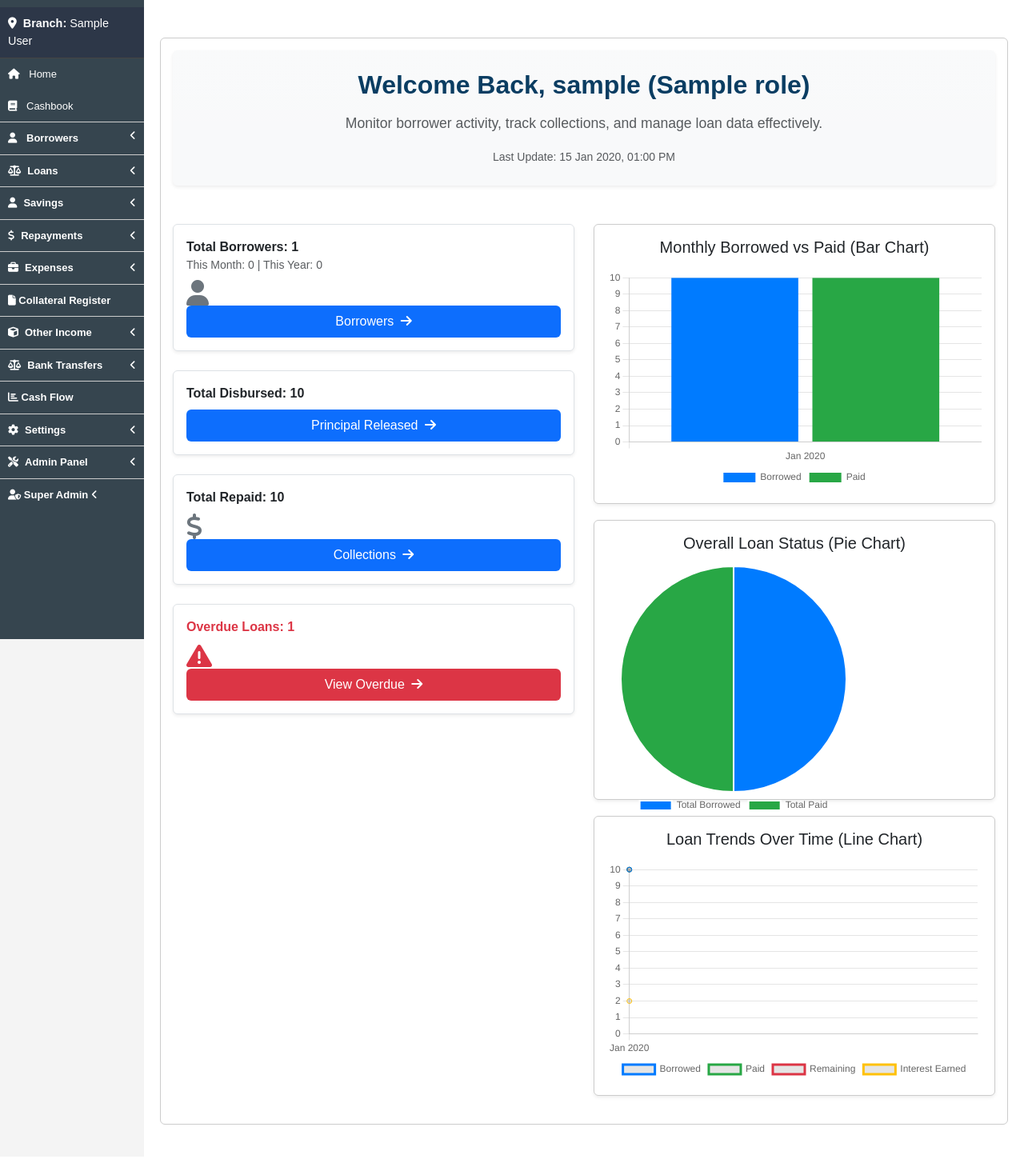
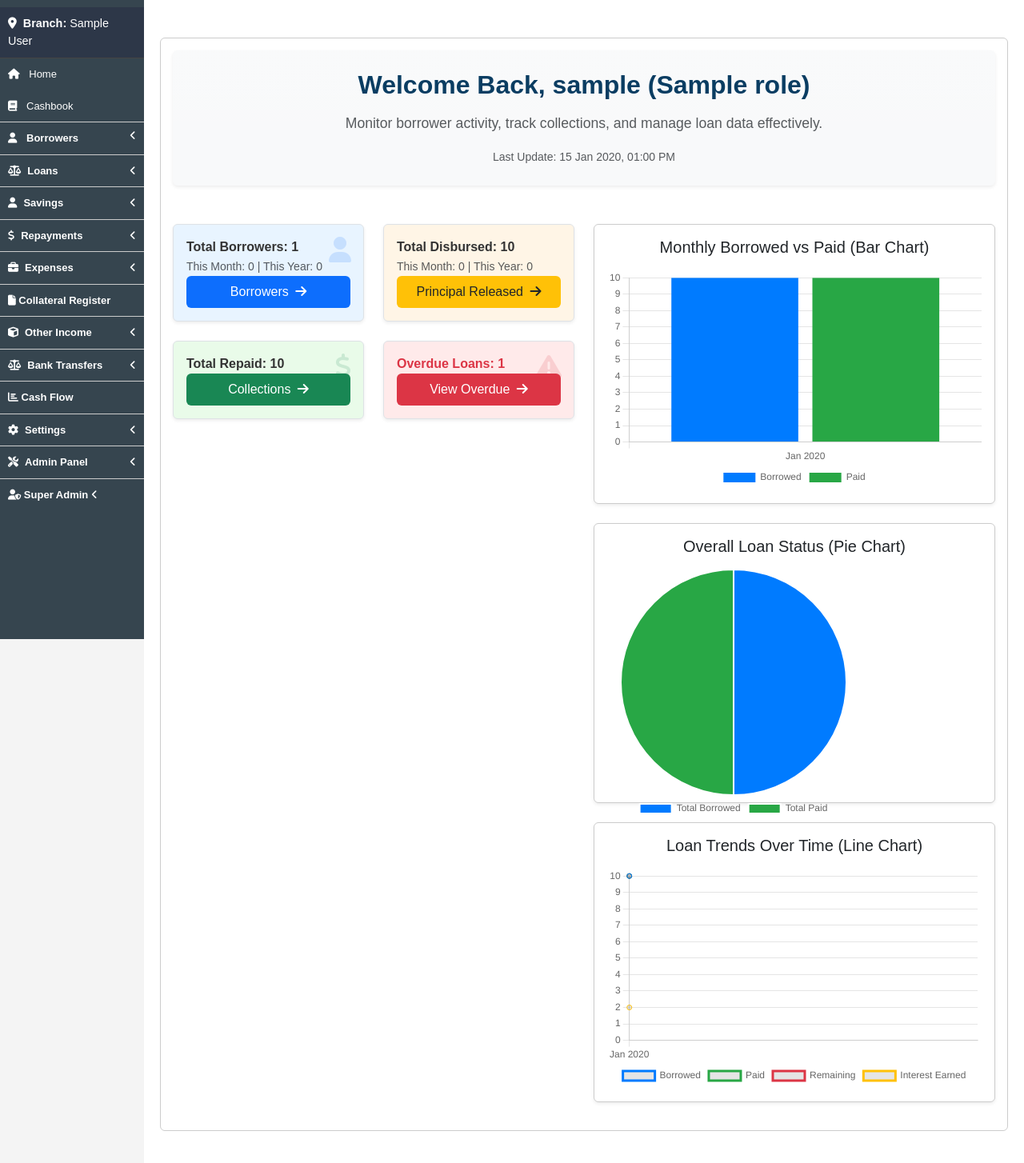
Before and after one commit to elly-techlend/techlend, a Flask app: page / in a window 1280 px wide. Shown: the part 51-1505 px from the top of the page at 80% size. Before the commit the page ends 1457 px from the top, so only its background shows below. Run offline with Flask 3, Linux system fonts and the light colour scheme; a user stored in the database is signed in; tables that the repository leaves empty hold one stand-in row (values such as "Sample post"); grey boxes marked "Sample" are stand-in pictures.

Commit message:
Update cash book entries and homepage display

```diff
--- a/templates/home.html
+++ b/templates/home.html
@@ -13,6 +13,25 @@
             opacity: 1;
             transform: translateY(0);
         }
+    }
+</style>
+<style>
+    /* Dashboard card hover effect */
+    .dashboard-card {
+        transition: transform 0.2s ease, box-shadow 0.2s ease;
+        position: relative;
+    }
+    .dashboard-card:hover {
+        transform: translateY(-3px);
+        box-shadow: 0 8px 20px rgba(0,0,0,0.1);
+    }
+    /* Top-right icon */
+    .dashboard-icon {
+        position: absolute;
+        top: 15px;
+        right: 15px;
+        font-size: 2rem;
+        opacity: 0.15;
     }
 </style>
 
@@ -33,62 +52,76 @@
 
     <!-- Dashboard Boxes -->
 <div class="row">
-    <!-- Left Column: Summary Cards -->
+    <!-- Left Column: Summary Cards (2x2 Grid) -->
     <div class="col-lg-6 col-12 mb-4">
-        <div class="d-grid gap-4">
+        <div class="row g-4">
 
             <!-- Total Borrowers -->
-            <div class="d-flex flex-column p-3 shadow-sm rounded bg-body text-body fade-in-up border">
+            <div class="col-md-6">
+                <div class="dashboard-card p-3 rounded shadow-sm border h-100" style="background-color: #e8f4ff;">
                     <div class="fw-bold">Total Borrowers: <span>{{ total_borrowers }}</span></div>
                     <small class="text-muted">
                         This Month: {{ borrowers_month }} | This Year: {{ borrowers_year }}
                     </small>
-                <i class="fa fa-user fa-2x text-secondary mt-2"></i>
-                    <a href="{{ url_for('borrowers.view_borrowers') }}" class="mt-auto bg-primary text-white text-center py-2 d-block rounded text-decoration-none">
+                    <i class="fa fa-user dashboard-icon text-primary"></i>
+                    <a href="{{ url_for('borrowers.view_borrowers') }}"
+                       class="mt-auto bg-primary text-white text-center py-2 d-block rounded text-decoration-none">
                         Borrowers <i class="fa fa-arrow-right ms-1"></i>
                     </a>
                 </div>
+            </div>
 
             <!-- Total Disbursed -->
-            <div class="d-flex flex-column p-3 shadow-sm rounded bg-body text-body fade-in-up border">
+            <div class="col-md-6">
+                <div class="dashboard-card p-3 rounded shadow-sm border h-100" style="background-color: #fff5e6;">
                     <div class="fw-bold">Total Disbursed: <span class="count" data-target="{{ total_disbursed }}">0</span></div>
-                <i class="fa fa-files-o fa-2x text-secondary mt-2"></i>
-                <a href="{{ url_for('loan.view_loans') }}" class="mt-auto bg-primary text-white text-center py-2 d-block rounded text-decoration-none">
+                    <small class="text-muted">
+                        This Month: {{ borrowers_month }} | This Year: {{ borrowers_year }}
+                    </small>
+                    <i class="fa fa-files-o dashboard-icon text-warning"></i>
+                    <a href="{{ url_for('loan.view_loans') }}"
+                       class="mt-auto bg-warning text-dark text-center py-2 d-block rounded text-decoration-none">
                         Principal Released <i class="fa fa-arrow-right ms-1"></i>
                     </a>
                 </div>
+            </div>
 
             <!-- Total Repaid -->
-            <div class="d-flex flex-column p-3 shadow-sm rounded bg-body text-body fade-in-up border">
+            <div class="col-md-6">
+                <div class="dashboard-card p-3 rounded shadow-sm border h-100" style="background-color: #e9fbe9;">
                     <div class="fw-bold">Total Repaid: <span class="count" data-target="{{ total_repaid }}">0</span></div>
-                <i class="fa fa-dollar fa-2x text-secondary mt-2"></i>
-                <a href="{{ url_for('repayments.all_repayments') }}" class="mt-auto bg-primary text-white text-center py-2 d-block rounded text-decoration-none">
+                    <i class="fa fa-dollar dashboard-icon text-success"></i>
+                    <a href="{{ url_for('repayments.all_repayments') }}"
+                       class="mt-auto bg-success text-white text-center py-2 d-block rounded text-decoration-none">
                         Collections <i class="fa fa-arrow-right ms-1"></i>
                     </a>
                 </div>
+            </div>
 
             <!-- Overdue Loans -->
-            <div class="d-flex flex-column p-3 shadow-sm rounded bg-body text-body fade-in-up border">
+            <div class="col-md-6">
+                <div class="dashboard-card p-3 rounded shadow-sm border h-100" style="background-color: #ffeaea;">
                     <div class="fw-bold text-danger">Overdue Loans: <span>{{ overdue_loans|length }}</span></div>
-                <i class="fa fa-exclamation-triangle fa-2x text-danger mt-2"></i>
-                <a href="{{ url_for('loan.loans_in_arrears') }}" class="mt-auto bg-danger text-white text-center py-2 d-block rounded text-decoration-none">
+                    <i class="fa fa-exclamation-triangle dashboard-icon text-danger"></i>
+                    <a href="{{ url_for('loan.loans_in_arrears') }}"
+                       class="mt-auto bg-danger text-white text-center py-2 d-block rounded text-decoration-none">
                         View Overdue <i class="fa fa-arrow-right ms-1"></i>
                     </a>
                 </div>
-
+            </div>
         </div>
     </div>
 
     <!-- Right Column: Charts -->
     <div class="col-lg-6 col-12">
         <!-- Bar Chart -->
-<div class="card shadow-sm p-3 fade-in-up" style="height: 350px;">
+        <div class="card shadow-sm p-3 fade-in-up mb-4" style="height: 350px;">
             <h5 class="text-center mb-3">Monthly Borrowed vs Paid (Bar Chart)</h5>
             <canvas id="barChart" style="width: 100%; height: 100%;"></canvas>
         </div>
 
         <!-- Pie Chart -->
-<div class="card shadow-sm p-3 fade-in-up" style="height: 350px;">
+        <div class="card shadow-sm p-3 fade-in-up mb-4" style="height: 350px;">
             <h5 class="text-center mb-3">Overall Loan Status (Pie Chart)</h5>
             <canvas id="pieChart" style="width: 100%; height: 100px;"></canvas>
         </div>
@@ -98,10 +131,7 @@
             <h5 class="text-center mb-3">Loan Trends Over Time (Line Chart)</h5>
             <canvas id="lineChart" style="width: 100%; height: 100%;"></canvas>
         </div>
-
     </div>
-</div>
-
 </div>
 
 <!-- Chart.js -->
```
Also changed, not shown: routes/auth_routes.py (+49 -8 lines), routes/cashbook_routes.py (+26 -16 lines). Lines whose indentation alone changed are shown as unchanged.
